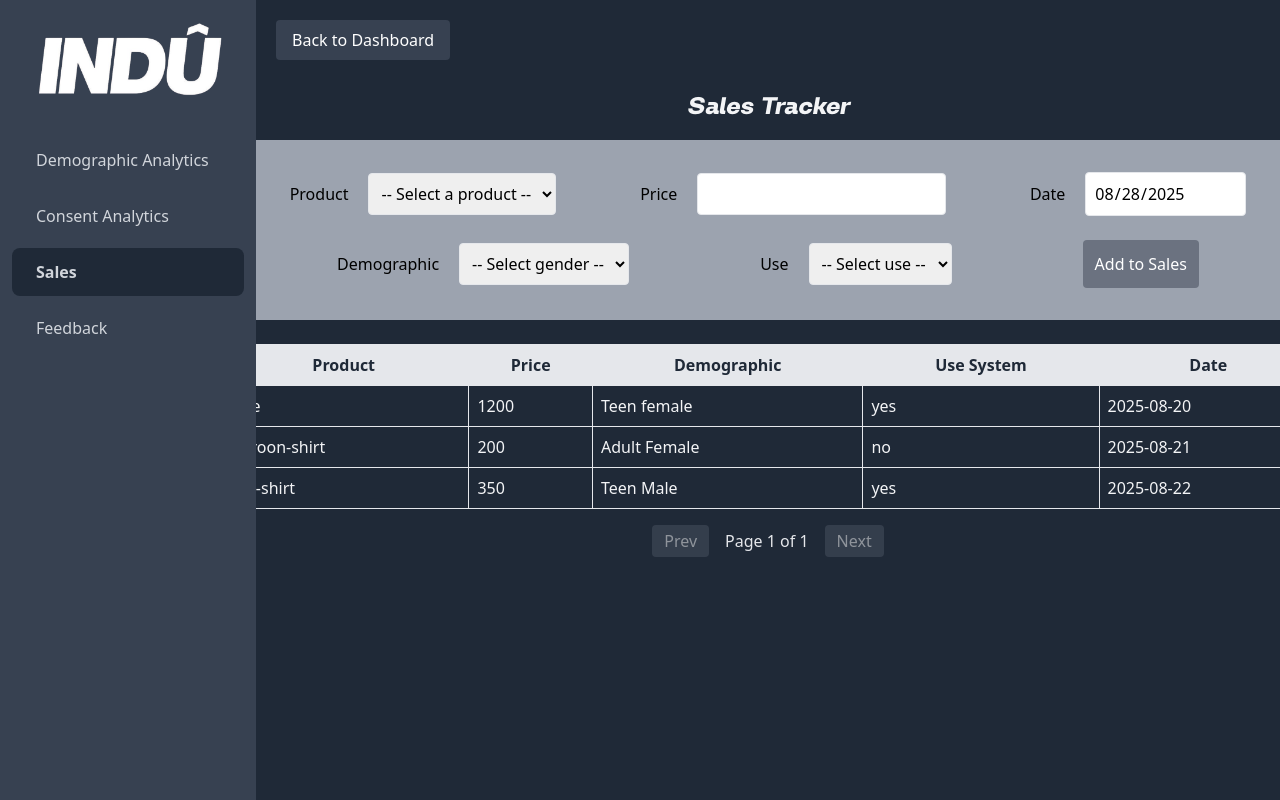
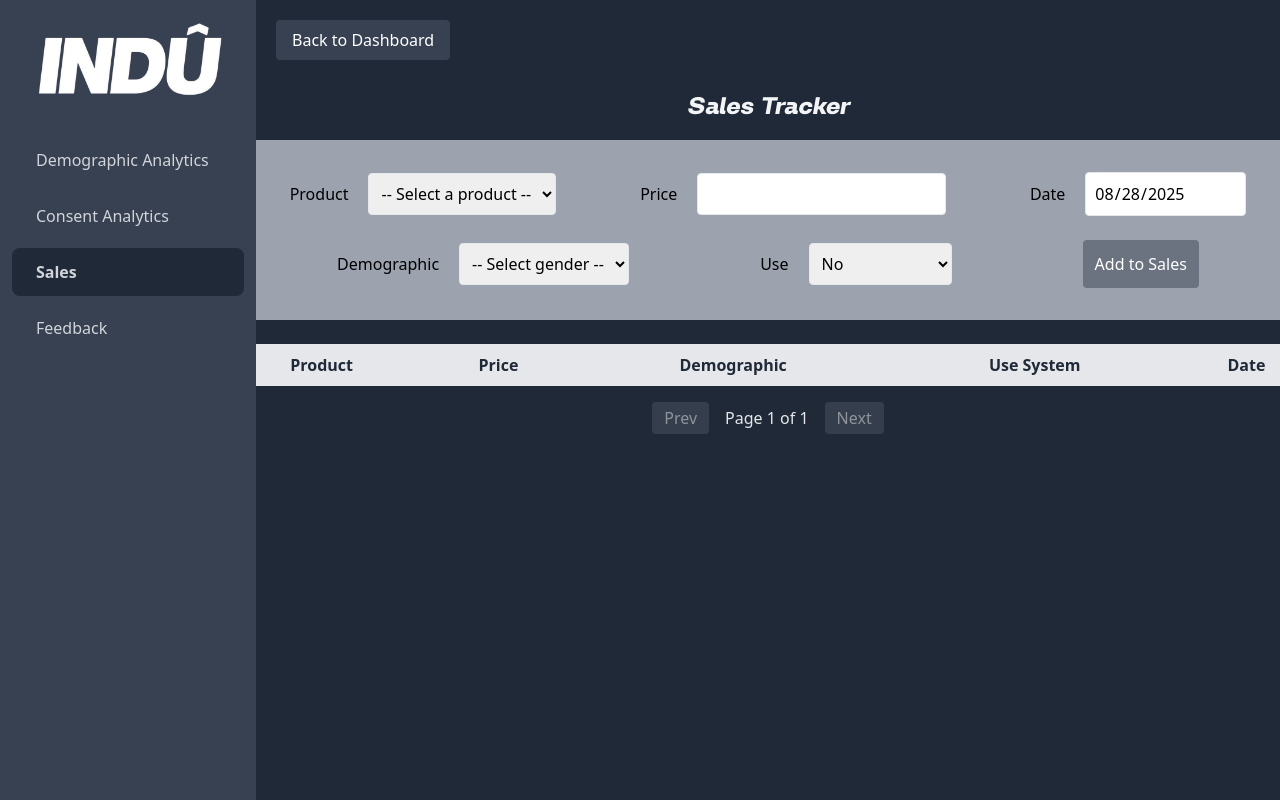
Before and after one commit to dlsntos/smart-target-admin-dashboard, a React (Vite) app: page /dashboard/sales in a window 1280 px wide. Built offline with nearby package versions, Linux system fonts and the light colour scheme.

Commit message:
connect sales form to API endpoint for recording sales

```diff
--- a/src/pages/dashboard/Sales.jsx
+++ b/src/pages/dashboard/Sales.jsx
@@ -1,6 +1,7 @@
 import {useState, useEffect} from 'react';
 import BackButton from '../../components/BackButton';
-
+import {createSale} from '../../api/api';
+import axios from 'axios';
 function Sales () {
 	//list of products
 	const products = [
@@ -14,11 +15,10 @@ function Sales () {
 		return new Date().toLocaleDateString("en-CA", { timeZone: "Asia/Manila" });
 	}
 
-	const [sales, setSales] = useState([
-		{ product: "Blue", price: 1200, demographic: "Teen female", used: "yes", date: "2025-08-20" },
-		{ product: "Maroon-shirt", price: 200, demographic: "Adult Female", used: "no", date: "2025-08-21" },
-		{ product: "Red-shirt", price: 350, demographic: "Teen Male", used: "yes", date: "2025-08-22" },
-	]);
+	const [sales, setSales] = useState([]);
+  	//{ product: "Blue", price: 1200, demographic: "Teen female", used: "yes", date: "2025-08-20" },
+		//{ product: "Maroon-shirt", price: 200, demographic: "Adult Female", used: "no", date: "2025-08-21" },
+		//{ product: "Red-shirt", price: 350, demographic: "Teen Male", used: "yes", date: "2025-08-22" },
 
 	// Use States for pagination
   const [currentPage, setCurrentPage] = useState(1);
@@ -28,7 +28,7 @@ function Sales () {
   	product: "",
   	price: "",
     demographic: "",
-    used: "",
+    used: false,
   	date: getTodayPH(),
 	});
 
@@ -64,13 +64,25 @@ function Sales () {
 	}, []);
 
 	const handleChange = (e) => {
-		setFormData({ ...formData, [e.target.name]: e.target.value });
+		const { name, value } = e.target;
+    if (name === "used") {
+      setFormData({ ...formData, used: value === "Yes" });
+    } else {
+      setFormData({ ...formData, [name]: value });
+    }
 	};
 
-	const handleSubmit = (e) => {
-		e.preventDefault();
-		setSales([...sales, formData]); // add new sale
-		setFormData({ product: "", price: "", demographic: "", used: "",date: getTodayPH() }); // clear form
+	const handleSubmit = async (e) => {
+    e.preventDefault();
+    try{
+      const response = await createSale(formData);
+		  alert(`Sale recorded! ID: ${response.data.id}`);
+      setSales([...sales, { ...formData, id: response.data.id }]); // add new sale
+		  setFormData({ product: "", price: "", demographic: "", used: false,date: getTodayPH() }); // clear form
+    }catch(err){
+       console.error("Error creating sale:", err);
+      alert("Failed to record sale.");
+    }
 	};
 
 	// Pagination Calculations
@@ -174,7 +186,7 @@ return(
           <label className="block mr-0 sm:mr-5 mb-1 sm:mb-0">Use</label>
           <select
             name="used"
-            value={formData.used}
+            value={formData.used ? "Yes" : "No"}
             onChange={handleChange}
             required
             className="w-full sm:w-auto p-2 border rounded"
@@ -210,11 +222,11 @@ return(
         </thead>
         <tbody className='bg-gray-800 text-gray-100'>
           {currentSales.map((sale, id) => (
-            <tr key={id}>
+            <tr key={sale.id || id}>
               <td className="border p-2">{sale.product}</td>
               <td className="border p-2">{sale.price}</td>
               <td className="border p-2">{sale.demographic}</td>
-              <td className="border p-2">{sale.used}</td>
+              <td className="border p-2">{sale.used ? "Yes" : "No"}</td>
               <td className="border p-2">{sale.date}</td>
             </tr>
           ))}
```
